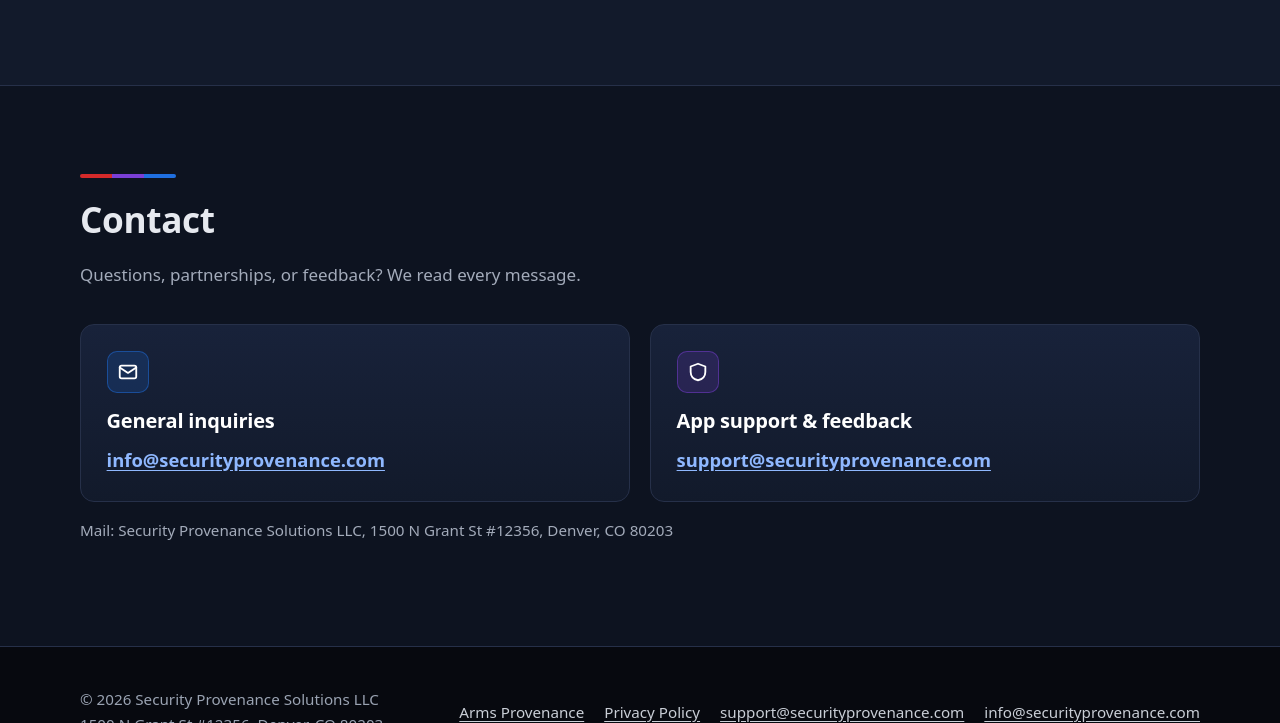
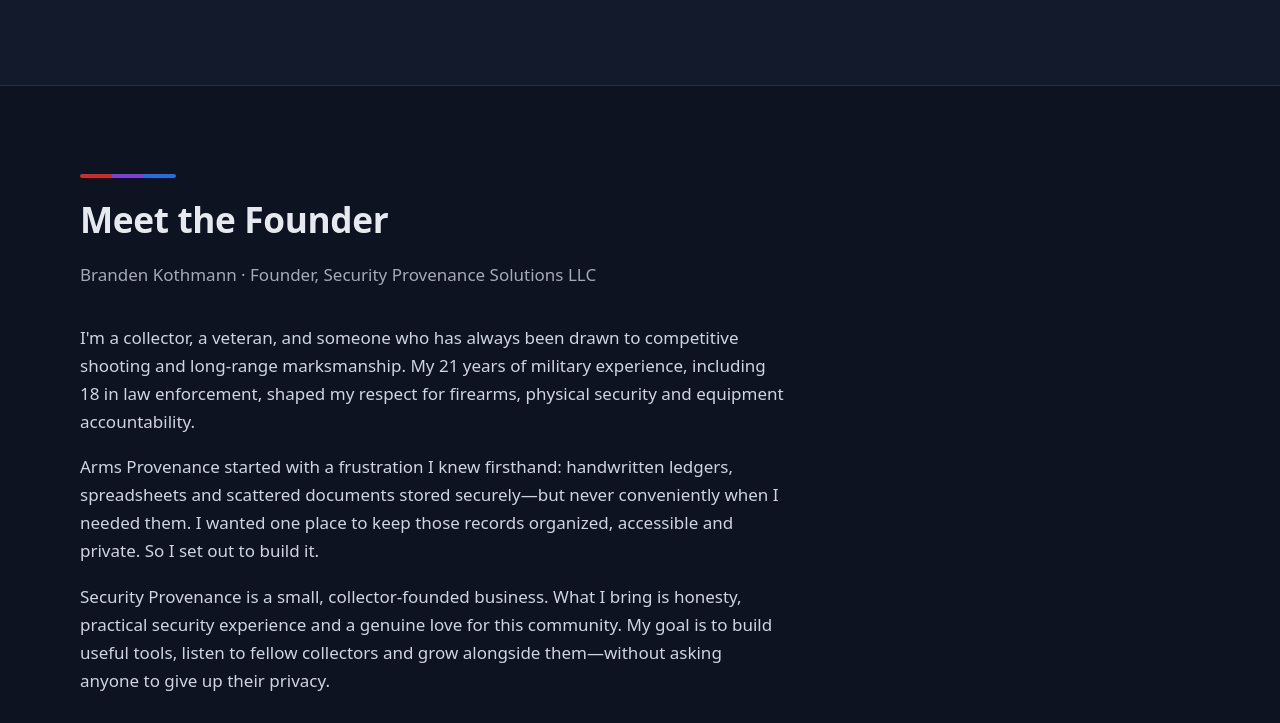
Before and after one commit to Kothmann13/securityprovenance.com, a plain HTML site: page index.html in a window 1280 px wide. Shown: the part 2077-2800 px from the top of the page. Drawn offline with Linux system fonts and the light colour scheme.

Commit message:
Add a Meet the Founder homepage section
Uses Branden Kothmann's approved wording, with a Founder link in the
nav and footer. Anchor sections get a scroll margin so headings clear
the sticky header. This branch is not the Pages source, so it will not
go live until it is merged to main.

```diff
--- a/assets/css/style.css
+++ b/assets/css/style.css
@@ -48,6 +48,8 @@
 .btn-ghost:hover{color:#fff;border-color:var(--silver-2)}
 /* sections */
 section{padding:clamp(3.2rem,7vw,5.5rem) 0}
+section[id]{scroll-margin-top:5.5rem}
+@media (max-width:520px){section[id]{scroll-margin-top:10.5rem}}
 .section-alt{background:var(--navy-2);border-block:1px solid var(--line)}
 .section-head{max-width:44rem;margin-bottom:2.2rem}
 .section-head p{color:var(--muted)}
@@ -118,3 +120,7 @@
 .h3{font-size:1.25rem}
 .center-block{margin-inline:auto}
 .center-btns{justify-content:center}
+
+/* Meet the Founder */
+.founder-copy{max-width:44rem}
+.founder-copy p{color:#cfd5df}
--- a/index.html
+++ b/index.html
@@ -35,6 +35,7 @@
     <a class="brand" href="index.html"><img src="assets/img/logo-128.webp" width="38" height="38" alt=""><span>Security Provenance</span></a>
     <ul>
       <li><a class="navlink" href="index.html#about">About</a></li>
+      <li><a class="navlink" href="index.html#founder">Founder</a></li>
       <li><a class="navlink" href="index.html#solutions">Security Solutions</a></li>
       <li><a class="navlink" href="https://armsprovenance.com/">Arms Provenance</a></li>
       <li><a class="navlink" href="privacy.html">Privacy</a></li>
@@ -103,6 +104,22 @@
   </div>
 </section>
 
+
+<section id="founder" aria-labelledby="founder-title">
+  <div class="container">
+    <div class="section-head">
+      <div class="rule" aria-hidden="true"><span></span><span></span><span></span></div>
+      <h2 id="founder-title">Meet the Founder</h2>
+      <p>Branden Kothmann · Founder, Security Provenance Solutions LLC</p>
+    </div>
+    <div class="prose founder-copy">
+      <p>I'm a collector, a veteran, and someone who has always been drawn to competitive shooting and long-range marksmanship. My 21 years of military experience, including 18 in law enforcement, shaped my respect for firearms, physical security and equipment accountability.</p>
+      <p>Arms Provenance started with a frustration I knew firsthand: handwritten ledgers, spreadsheets and scattered documents stored securely—but never conveniently when I needed them. I wanted one place to keep those records organized, accessible and private. So I set out to build it.</p>
+      <p>Security Provenance is a small, collector-founded business. What I bring is honesty, practical security experience and a genuine love for this community. My goal is to build useful tools, listen to fellow collectors and grow alongside them—without asking anyone to give up their privacy.</p>
+    </div>
+  </div>
+</section>
+
 <section id="contact" aria-labelledby="contact-title">
   <div class="container">
     <div class="section-head">
@@ -126,6 +143,7 @@
     </div>
     <ul>
       <li><a href="https://armsprovenance.com/">Arms Provenance</a></li>
+      <li><a href="index.html#founder">Founder</a></li>
       <li><a href="privacy.html">Privacy Policy</a></li>
       <li><a href="mailto:support@securityprovenance.com">support@securityprovenance.com</a></li>
       <li><a href="mailto:info@securityprovenance.com">info@securityprovenance.com</a></li>
```
Also changed, not shown: 404.html (+2 -0 lines), arms-provenance.html (+2 -0 lines), privacy.html (+2 -0 lines).
